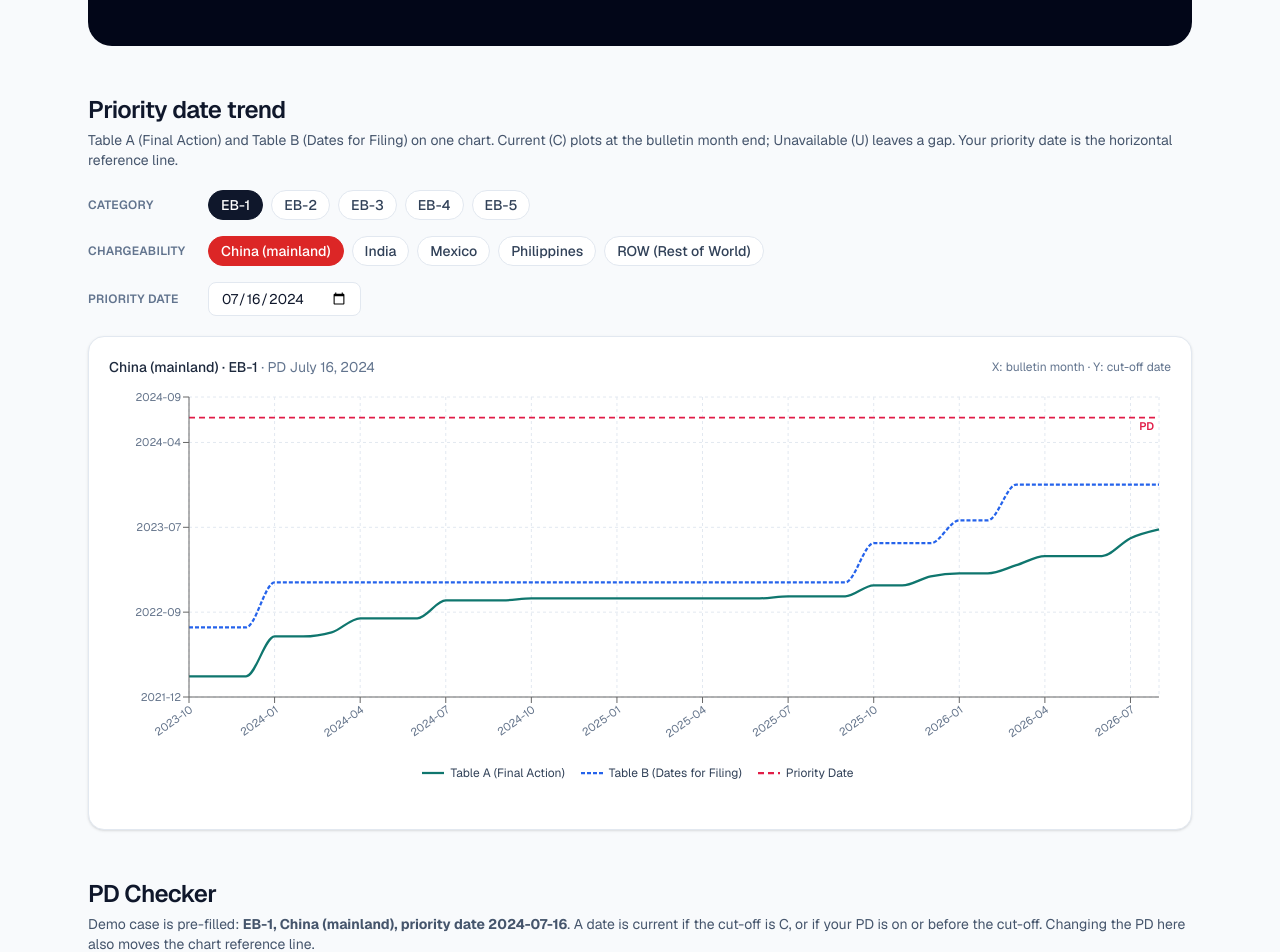
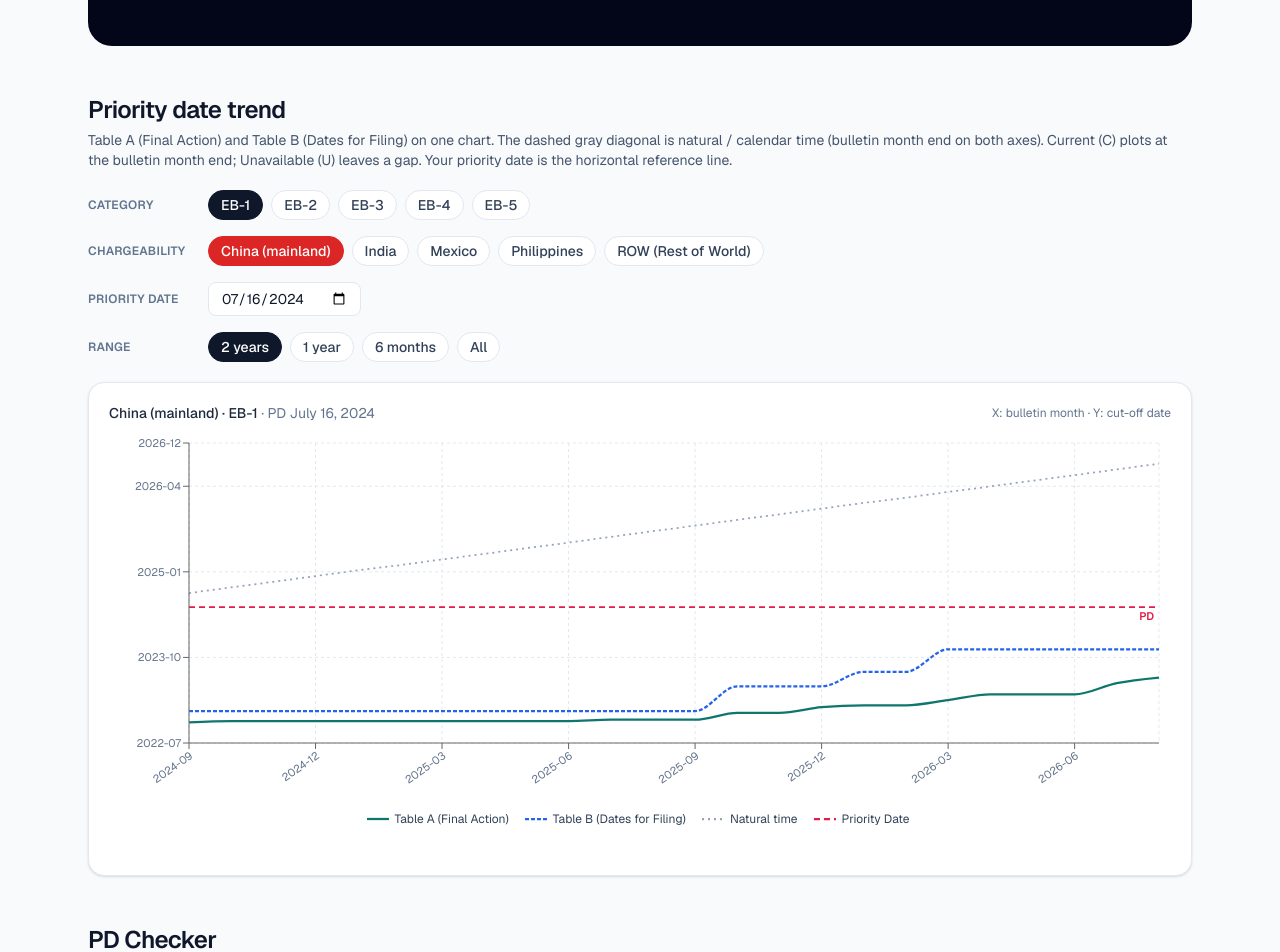
Before and after one commit to yuchenlin/pd-tracker, a Next.js app: page / in a window 1280 px wide. Shown: the part 409-1361 px from the top of the page. Built offline with nearby package versions, Linux system fonts and the light colour scheme.

Commit message:
feat: natural-time diagonal and 2Y/1Y/6M chart ranges
Add a dashed gray calendar-time line (bulletin month-end on Y) as
the linear y≈x reference, plus range pills defaulting to 2 years.

```diff
--- a/src/components/ChartPanel.tsx
+++ b/src/components/ChartPanel.tsx
@@ -36,6 +36,10 @@ interface SeriesResponse {
 type ChartRow = {
   id: string;
   title: string;
+  year: number;
+  month: number;
+  /** Bulletin month-end ms — calendar / “y = x” diagonal. */
+  natural: number;
   A: number | null;
   B: number | null;
   A_label: string | null;
@@ -49,6 +53,17 @@ const PD_COLOR = "#e11d48";
 const TABLE_A_NAME = "Table A (Final Action)";
 const TABLE_B_NAME = "Table B (Dates for Filing)";
 const PD_NAME = "Priority Date";
+const NATURAL_NAME = "Natural time";
+const NATURAL_COLOR = "#94a3b8";
+
+type RangeKey = "all" | "2y" | "1y" | "6m";
+
+const RANGE_OPTIONS: { key: RangeKey; label: string; months: number | null }[] = [
+  { key: "2y", label: "2 years", months: 24 },
+  { key: "1y", label: "1 year", months: 12 },
+  { key: "6m", label: "6 months", months: 6 },
+  { key: "all", label: "All", months: null },
+];
 
 export function ChartPanel({
   category,
@@ -68,6 +83,7 @@ export function ChartPanel({
   const [payload, setPayload] = useState<SeriesResponse | null>(null);
   const [error, setError] = useState<string | null>(null);
   const [loading, setLoading] = useState(true);
+  const [range, setRange] = useState<RangeKey>("2y");
 
   useEffect(() => {
     const ac = new AbortController();
@@ -90,7 +106,7 @@ export function ChartPanel({
     return () => ac.abort();
   }, [category, chargeability]);
 
-  const chartData = useMemo(() => {
+  const allChartData = useMemo(() => {
     if (!payload?.series.length) return [] as ChartRow[];
     const byId = new Map<string, ChartRow>();
     for (const s of payload.series) {
@@ -100,6 +116,9 @@ export function ChartPanel({
           ({
             id: p.id,
             title: p.title,
+            year: p.year,
+            month: p.month,
+            natural: Date.UTC(p.year, p.month, 0),
             A: null,
             B: null,
             A_label: null,
@@ -115,8 +134,21 @@ export function ChartPanel({
         byId.set(p.id, row);
       }
     }
-    return [...byId.values()];
+    return [...byId.values()].sort((a, b) => a.id.localeCompare(b.id));
   }, [payload]);
+
+  const chartData = useMemo(() => {
+    const months = RANGE_OPTIONS.find((o) => o.key === range)?.months ?? null;
+    if (months == null || allChartData.length <= months) return allChartData;
+    return allChartData.slice(-months);
+  }, [allChartData, range]);
+
+  const xInterval = useMemo(() => {
+    if (chartData.length <= 8) return 0;
+    if (chartData.length <= 14) return 1;
+    if (chartData.length <= 24) return 2;
+    return 3;
+  }, [chartData.length]);
 
   const pdMs = useMemo(() => {
     if (!isIsoDate(pd)) return null;
@@ -129,6 +161,7 @@ export function ChartPanel({
     for (const row of chartData) {
       if (typeof row.A === "number") values.push(row.A);
       if (typeof row.B === "number") values.push(row.B);
+      values.push(row.natural);
     }
     if (typeof pdMs === "number") values.push(pdMs);
     if (values.length === 0) return ["auto", "auto"] as const;
@@ -146,8 +179,10 @@ export function ChartPanel({
         </h2>
         <p className="mt-1 text-sm text-slate-600">
           Table A (Final Action) and Table B (Dates for Filing) on one chart.
-          Current (C) plots at the bulletin month end; Unavailable (U) leaves a
-          gap. Your priority date is the horizontal reference line.
+          The dashed gray diagonal is natural / calendar time (bulletin month
+          end on both axes). Current (C) plots at the bulletin month end;
+          Unavailable (U) leaves a gap. Your priority date is the horizontal
+          reference line.
         </p>
       </div>
 
@@ -183,6 +218,17 @@ export function ChartPanel({
             onChange={(e) => onPdChange(e.target.value)}
           />
         </FilterRow>
+        <FilterRow label="Range">
+          {RANGE_OPTIONS.map((opt) => (
+            <Pill
+              key={opt.key}
+              active={range === opt.key}
+              onClick={() => setRange(opt.key)}
+            >
+              {opt.label}
+            </Pill>
+          ))}
+        </FilterRow>
       </div>
 
       <div className="mt-5 rounded-2xl border border-slate-200 bg-white p-3 shadow-sm sm:p-5">
@@ -215,7 +261,7 @@ export function ChartPanel({
                 <CartesianGrid stroke="#e2e8f0" strokeDasharray="3 3" />
                 <XAxis
                   dataKey="id"
-                  interval={2}
+                  interval={xInterval}
                   tick={{ fontSize: 11, fill: "#64748b" }}
                   angle={-35}
                   textAnchor="end"
@@ -251,6 +297,18 @@ export function ChartPanel({
                   />
                 ) : null}
                 <Line
+                  type="linear"
+                  dataKey="natural"
+                  name={NATURAL_NAME}
+                  stroke={NATURAL_COLOR}
+                  strokeWidth={1.75}
+                  strokeDasharray="2 4"
+                  dot={false}
+                  connectNulls
+                  legendType="plainline"
+                  isAnimationActive={false}
+                />
+                <Line
                   type="monotone"
                   dataKey="A"
                   name={TABLE_A_NAME}
@@ -284,6 +342,7 @@ function ChartLegend() {
   const items = [
     { name: TABLE_A_NAME, color: TABLE_A_COLOR, dash: undefined as string | undefined },
     { name: TABLE_B_NAME, color: TABLE_B_COLOR, dash: "4 2" },
+    { name: NATURAL_NAME, color: NATURAL_COLOR, dash: "2 4" },
     { name: PD_NAME, color: PD_COLOR, dash: "6 4" },
   ];
   return (
@@ -433,6 +492,18 @@ function ChartTooltip({
             <span className="font-medium text-slate-900">{item.display}</span>
           </li>
         ))}
+        {row?.natural != null ? (
+          <li className="flex items-center gap-2 border-t border-slate-100 pt-1 mt-1">
+            <span
+              className="h-2 w-2 rounded-full"
+              style={{ backgroundColor: NATURAL_COLOR }}
+            />
+            <span className="text-slate-600">{NATURAL_NAME}</span>
+            <span className="font-medium text-slate-900">
+              {formatTickDate(row.natural)}
+            </span>
+          </li>
+        ) : null}
         {pdMs != null ? (
           <li className="flex items-center gap-2 border-t border-slate-100 pt-1 mt-1">
             <span
```
Also changed, not shown: 1 other file (tests, documents, lock files or other folders).
